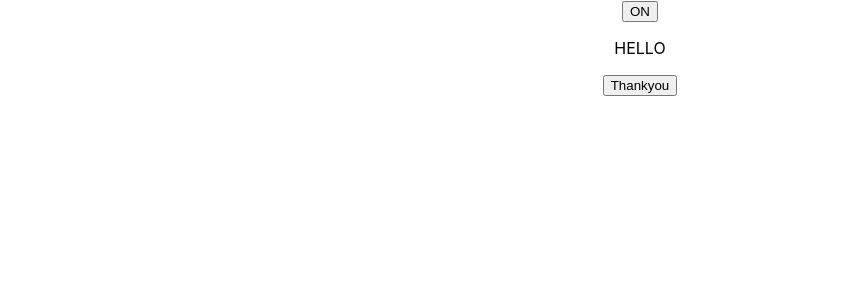
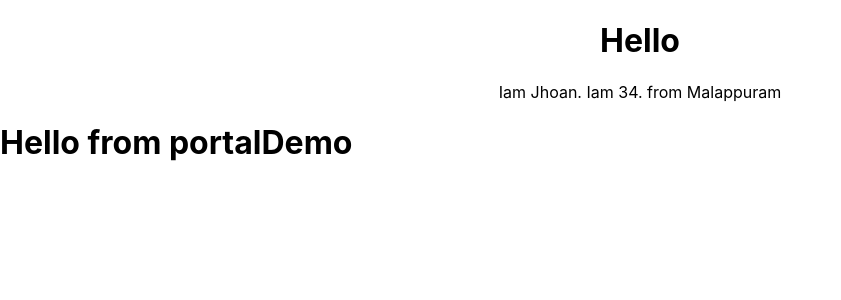
Before and after one commit to aashiashfak/React-tutorial, a React (Create React App) app: page / in a window 1280 px wide. Shown: the top 300 px of the page, without its empty margins (0-841 px from the left). Built offline with nearby package versions, Linux system fonts and the light colour scheme.

Commit message:
context in classes and reactPortals

```diff
--- a/public/index.html
+++ b/public/index.html
@@ -29,6 +29,7 @@
   <body>
     <noscript>You need to enable JavaScript to run this app.</noscript>
     <div id="root"></div>
+    <div id="portal-root"></div>
     <!--
       This HTML file is a template.
       If you open it directly in the browser, you will see an empty page.
--- a/src/App.js
+++ b/src/App.js
@@ -1,7 +1,10 @@
 import React, {Component} from "react";
 import "./App.css";
-import Toggle from "./component/Toggle";
-import ToggleText from "./component/ToggleText";
+import ContextProvider from "./component/ContextProvider";
+import PersonWrapperContext from "./component/PersonWrapperContext";
+import PortalDemo from "./component/PortalDemo";
+// import Toggle from "./component/Toggle";
+// import ToggleText from "./component/ToggleText";
 // import ClickCounter from "./ClickCounter";
 // import HoverCount from "./HoverCount";
 // import Hero from "./component/Hero";
@@ -60,12 +63,16 @@ class App extends Component {
         </ErrorBoundary> */}
         {/* <ClickCounter name='Aashi' />
         <HoverCount /> */}
-        <Toggle render={({on,toggle})=>(
+        {/* <Toggle render={({on,toggle})=>(
           <button onClick={toggle}>
             {on ? 'ON':'OFF'}
           </button>
         )}/>
-        <ToggleText/>
+        <ToggleText/> */}
+        <ContextProvider>
+          <PersonWrapperContext/>
+        </ContextProvider>
+        <PortalDemo/>
       </div>
     );
   }
--- /dev/null
+++ b/src/component/ContextProvider.js
@@ -0,0 +1,22 @@
+import React, {Component} from "react";
+import MyContext from "./MyContext";
+
+export class ContextProvider extends Component {
+  state = {
+    name: "Jhoan",
+    age: 34,
+    place: "Malappuram",
+  };
+
+  render() {
+    return (
+      <div>
+        <MyContext.Provider value={this.state}>
+          {this.props.children}
+        </MyContext.Provider>
+      </div>
+    );
+  }
+}
+
+export default ContextProvider;
--- /dev/null
+++ b/src/component/MyContext.js
@@ -0,0 +1,5 @@
+import React from "react";
+
+const MyContext = React.createContext()
+
+export default MyContext
--- /dev/null
+++ b/src/component/PersonContextConsuming.js
@@ -0,0 +1,20 @@
+import React, { Component } from 'react'
+import MyContext from './MyContext'
+
+
+export class PersonContextConsuming extends Component {
+    // static contextType = MyContext
+
+
+
+  render() {
+    const {name,age,place}= this.context
+    return (
+      <div>
+        <p>Iam {name}. Iam {age}. from {place}</p>
+      </div>
+    )
+  }
+}
+PersonContextConsuming.contextType = MyContext;
+export default PersonContextConsuming
--- /dev/null
+++ b/src/component/PersonWrapperContext.js
@@ -0,0 +1,15 @@
+import React, { Component } from 'react'
+import PersonContextConsuming from './PersonContextConsuming'
+
+export class PersonWrapperContext extends Component {
+  render() {
+    return (
+      <div>
+        <h1>Hello</h1>
+        <PersonContextConsuming/>
+      </div>
+    )
+  }
+}
+
+export default PersonWrapperContext
--- /dev/null
+++ b/src/component/PortalDemo.js
@@ -0,0 +1,13 @@
+import React from "react";
+import ReactDOM from "react-dom";
+
+function PortalDemo() {
+  return ReactDOM.createPortal(
+    <div>
+      <h1>Hello from portalDemo</h1>
+    </div>,
+    document.getElementById("portal-root")
+  );
+}
+
+export default PortalDemo;
```
